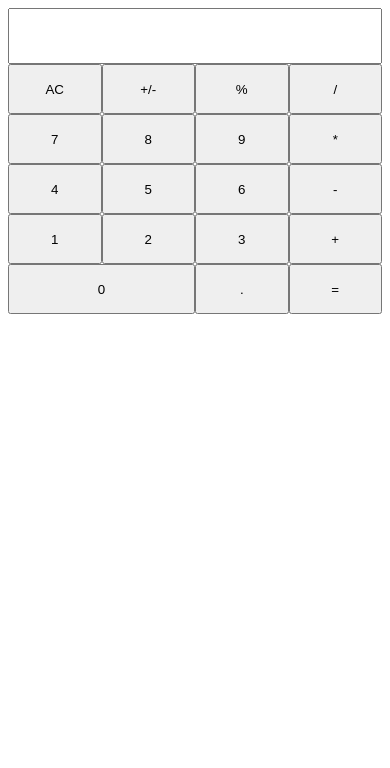
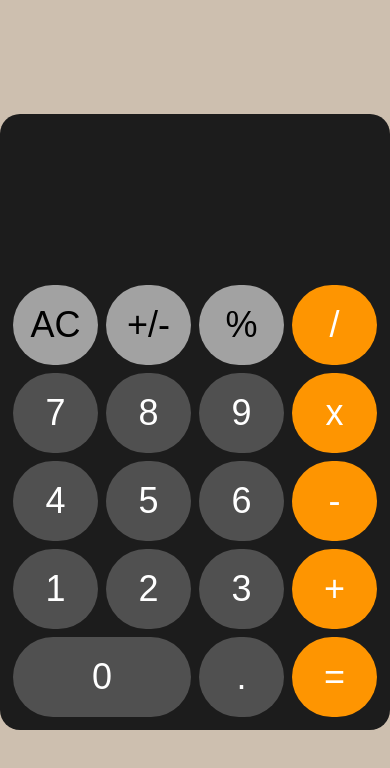
Before and after one commit to rjrillon/calculator-project, a plain HTML site: page index.html in a window 390 px wide. Drawn offline with Linux system fonts and the light colour scheme.

Commit message:
Updated styling
- Changed * to x
- Made calculator the iPhone calculator design
- Fixed parseInt to parseFloat for decimal functionality

```diff
--- a/index.html
+++ b/index.html
@@ -7,11 +7,9 @@
     <link rel="stylesheet" href = ./styles.css>
   </head>
   <body>
-    <div class="container">
-      <div id="calculator">
-        <input type="text" id="display" readonly />
-        <div id="buttons"></div>
-      </div>
+    <div id="calculator">
+      <input type="text" id="display" readonly />
+      <div id="buttons"></div>
     </div>
     <script src="./index.js"></script>
   </body>
--- a/index.js
+++ b/index.js
@@ -4,7 +4,7 @@ function operate(x, op, y) {
       return add(x, y);
     case "-":
       return subtract(x, y);
-    case "*":
+    case "x":
       return multiply(x, y);
     case "/":
       return divide(x, y);
@@ -33,8 +33,6 @@ let operator2 = null;
 let operand = null;
 // When DOM is loaded...
 document.addEventListener("DOMContentLoaded", () => {
-  const container = document.querySelector("#container");
-  const calculator = document.querySelector("#calculator");
   const display = document.querySelector("#display");
   const buttons = document.querySelector("#buttons");
 
@@ -46,7 +44,7 @@ document.addEventListener("DOMContentLoaded", () => {
     "7",
     "8",
     "9",
-    "*",
+    "x",
     "4",
     "5",
     "6",
@@ -66,6 +64,12 @@ document.addEventListener("DOMContentLoaded", () => {
 
     if (label === "0") {
       btn.classList.add("zero-btn");
+    }
+
+    if (["AC", "+/-", "%"].includes(label)) {
+      btn.classList.add("gray-btn");
+    } else if (["/", "x", "-", "+", "="].includes(label)) {
+      btn.classList.add("orange-btn");
     }
 
     btn.addEventListener("click", () => {
@@ -109,8 +113,4 @@ document.addEventListener("DOMContentLoaded", () => {
     });
     buttons.appendChild(btn);
   });
-
-  //   calculator.appendChild(display);
-  //   calculator.appendChild(buttonsContainer);
-  //   container.appendChild(calculator);
 });
--- a/styles.css
+++ b/styles.css
@@ -1,29 +1,70 @@
-.container {
+body {
   display: flex;
   justify-content: center;
+  align-items: center;
+  margin: 0;
+  height: 100vh;
+  background-color: #cdbfaf;
 }
 
 #calculator {
-  display: flex;
-  flex-direction: column;
+  font-family: Arial, Helvetica, sans-serif;
+  background-color: #1c1c1c;
+  padding: 60px 5px 5px 5px;
   width: 400px;
-  height: 600px;
+  max-width: 400px;
+  align-items: center;
+  border-radius: 20px;
 }
 
 #display {
-  display: flex;
-  height: 50px;
+  background-color: #1c1c1c;
+  color: white;
+  text-align: right;
+  font-size: 90px;
+  border: none;
+  outline: none;
+  width: 100%;
+  box-sizing: border-box;
+  padding: 0 20px;
 }
 
 #buttons {
   display: grid;
   grid-template-columns: repeat(4, 1fr);
+  gap: 8px;
+  padding: 8px;
 }
 
 #buttons button {
-  height: 50px;
+  background-color: #505050;
+  color: white;
+  font-size: 36px;
+  text-align: center;
+  height: 80px;
+  border-radius: 40px;
+  border: none;
+}
+
+#buttons button:hover {
+  opacity: 70%;
+}
+
+#buttons button:active {
+  opacity: 90%;
 }
 
 #buttons .zero-btn {
   grid-column: span 2; /* Make the 0 button span 2 columns */
+  border-radius: 40px;
 }
+
+#buttons .gray-btn {
+  background-color: #a2a2a2; /* Light gray for AC, +/- and % */
+  color: black; /* Black text for better contrast */
+}
+
+#buttons .orange-btn {
+  background-color: #fe9501; /* Orange for operators */
+  color: white; /* White text for better contrast */
+}
```
